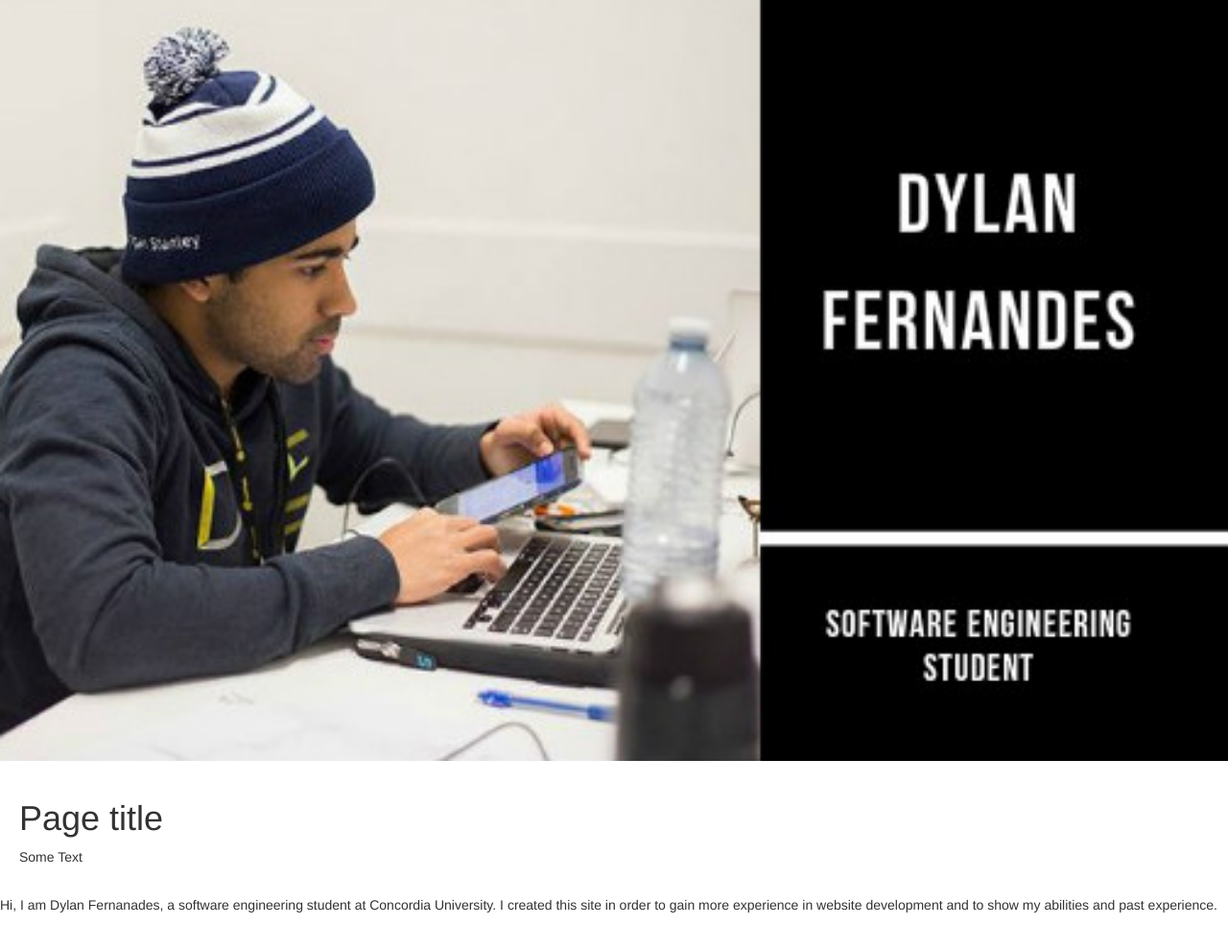
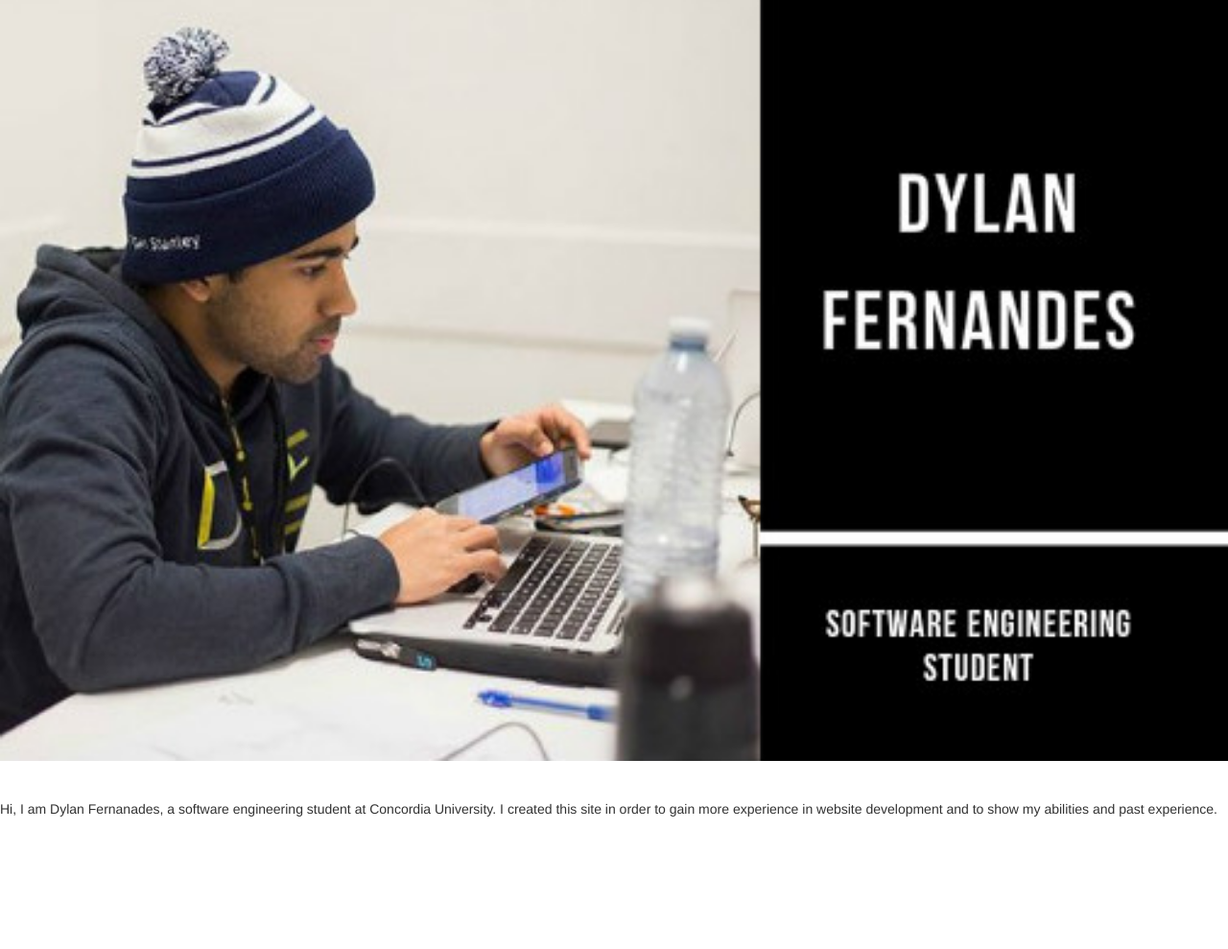
Before and after one commit to dylanfernandes/dylanfernandes.github.io, a plain HTML site: page index.html in a window 1280 px wide. Shown: the part 57-1046 px from the top of the page at 96% size. Drawn offline with nearby package versions, Linux system fonts and the light colour scheme.

Commit message:
minor fix

```diff
--- a/index.html
+++ b/index.html
@@ -38,8 +38,7 @@
 
 </div>
 <div id="content">
-  <h1>Page title</h1>
-  <p>Some Text</p>
+
 </div>
 
 
```
